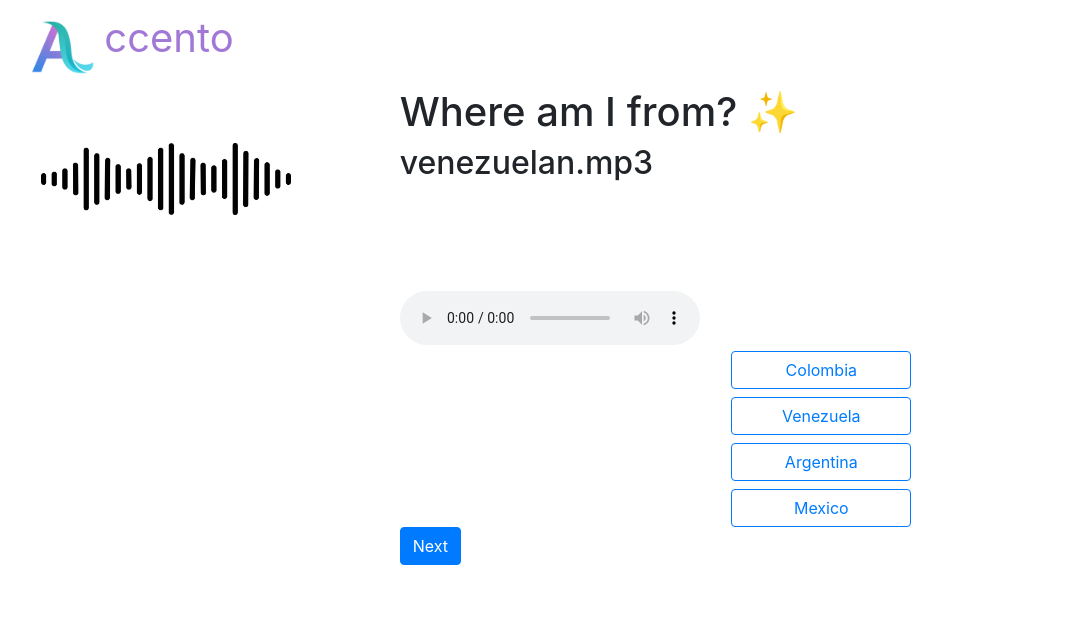
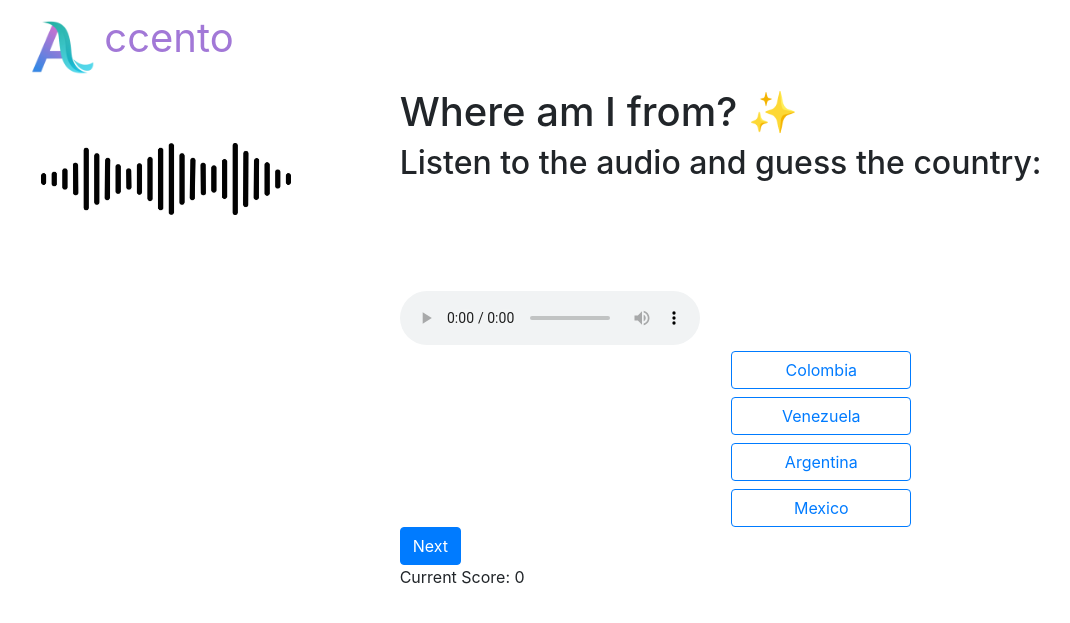
Before and after one commit to ColumbianJayz/Columbia-UI, a Flask app: page /quiz/1 in a window 1280 px wide. Shown: the top 623 px of the page, without its empty margins (37-1107 px from the left). Run offline with Flask 3, Linux system fonts and the light colour scheme; some libraries are stand-ins or nearby versions.

Commit message:
Added counter for quiz

```diff
--- a/server.py
+++ b/server.py
@@ -1,5 +1,5 @@
 import json, re
-from flask import Flask, render_template, Response, request, jsonify
+from flask import Flask, render_template, Response, request, jsonify, session
 
 
 app = Flask(__name__)
@@ -82,7 +82,7 @@ quiz_questions = {
     "3": {
         "quiz_id": "3",
         "audio_quiz": "Colombia.mp3",
-        "options": ["Argentina", "Mexico", "Puerto Rico", "El Salvador"],
+        "options": ["Argentina", "Colombia", "Puerto Rico", "El Salvador"],
         "answer": "Colombia",
         "next_question": "4"
     },
@@ -96,14 +96,14 @@ quiz_questions = {
     "5": {
         "quiz_id": "5",
         "audio_quiz": "mexico.mp3",
-        "options": ["Puerto Rico", "El Salvador", "Colombia", "Venezuela"],
+        "options": ["Puerto Rico", "El Salvador", "Mexico", "Venezuela"],
         "answer": "Mexico",
         "next_question": "6"
     },
     "6": {
         "quiz_id": "6",
         "audio_quiz": "Puerto Rico.mp3",
-        "options": ["El Salvador", "Colombia", "Venezuela", "Argentina"],
+        "options": ["El Salvador", "Colombia", "Puerto Rico", "Argentina"],
         "answer": "Puerto Rico",
         "next_question": "end"
     }
@@ -134,32 +134,32 @@ def learn(countries_id):
 def quiz(quiz_id):
     audio_filename = quiz_questions[quiz_id]["audio_quiz"]
     if request.method == 'POST':
-        user_answer = request.form.get('answer')  # Capture the user's answer from the form
-        attempts = int(request.form.get('attempts', 0)) + 1  # Increment attempts on each POST
+        user_answer = request.form.get('answer')
+        attempts = int(request.form.get('attempts', 0)) + 1
+        score = int(request.form.get('score', 0))  # Retrieve the score from the form
         correct_answer = quiz_questions[quiz_id]['answer']
 
         if user_answer == correct_answer:
             feedback = "Correct! Well done."
             next_id = quiz_questions[quiz_id]['next_question']
             attempts = 0  # Reset attempts after a correct answer
+            score += 1  # Increment score
         else:
             if attempts < 2:
                 feedback = "Incorrect! Try again."
-                next_id = quiz_id  # Let them try the same question again
+                next_id = quiz_id
             else:
                 feedback = f"Incorrect! The correct answer was {correct_answer}."
-                next_id = quiz_questions[quiz_id].get('next_question', quiz_id)  # Move to next question or repeat if not available
+                next_id = quiz_questions[quiz_id].get('next_question', quiz_id)
 
-        # Decide what to render next, either the next question or end the quiz
         if next_id == "end":
-            return render_template('quiz_end.html', feedback=feedback)  # Show a final page or score
+            return render_template('score.html', score=score)
         else:
             item = quiz_questions.get(next_id)
-            return render_template('quiz.html', item=item, quiz_id=next_id, feedback=feedback, attempts=attempts, audio_filename=audio_filename)
+            return render_template('quiz.html', item=item, quiz_id=next_id, feedback=feedback, attempts=attempts, score=score, audio_filename=audio_filename)
     else:
-        # First GET request, show initial question with no feedback and zero attempts
         item = quiz_questions.get(quiz_id)
-        return render_template('quiz.html', item=item, quiz_id=quiz_id, feedback=None, attempts=0, audio_filename=audio_filename)
+        return render_template('quiz.html', item=item, quiz_id=quiz_id, feedback=None, attempts=0, score=0, audio_filename=audio_filename)
 
 @app.route('/audio/<path:filename>')
 def download_file(filename):
--- a/templates/quiz.html
+++ b/templates/quiz.html
@@ -11,10 +11,10 @@
             <h1 class="edit-h1">Where am I from? ✨</h1>
             <form action="{{ url_for('quiz', quiz_id=quiz_id) }}" method="post">
                 <div class="question">
-                        <h2>{{ item.audio_quiz | default("Listen to the audio and guess the country:") }}</h2>
+                    <h2>Listen to the audio and guess the country:</h2>
                     {% if item.audio_quiz %}
                     <audio controls class="audio-button">
-                            <source src="{{ url_for('static', filename='audio/' + audio_filename) }}" type="audio/mpeg">
+                        <source src="{{ url_for('static', filename='audio/' + item.audio_quiz) }}" type="audio/mpeg">
                         Your browser does not support the audio element.
                     </audio>
                     {% endif %}
@@ -30,9 +30,11 @@
                     {% endfor %}
                     <input type="hidden" name="answer" id="selectedAnswer">
                     <input type="hidden" name="attempts" value="{{ attempts }}">
+                    <input type="hidden" name="score" value="{{ score }}">  <!-- Hidden score input -->
                 </div>
                 <button type="submit" class="btn btn-primary">Next</button>
             </form>
+            <div>Current Score: {{ score }}</div>  <!-- Display the current score -->
         </div>
     </div>
     {% else %}
@@ -47,6 +49,4 @@
     document.getElementById('selectedAnswer').value = element.textContent.trim();
 }
 </script>
-
-<script src="{{ url_for('static', filename='songs.js') }}"></script>
 {% endblock %}
```
Lines whose indentation alone changed are shown as unchanged.
